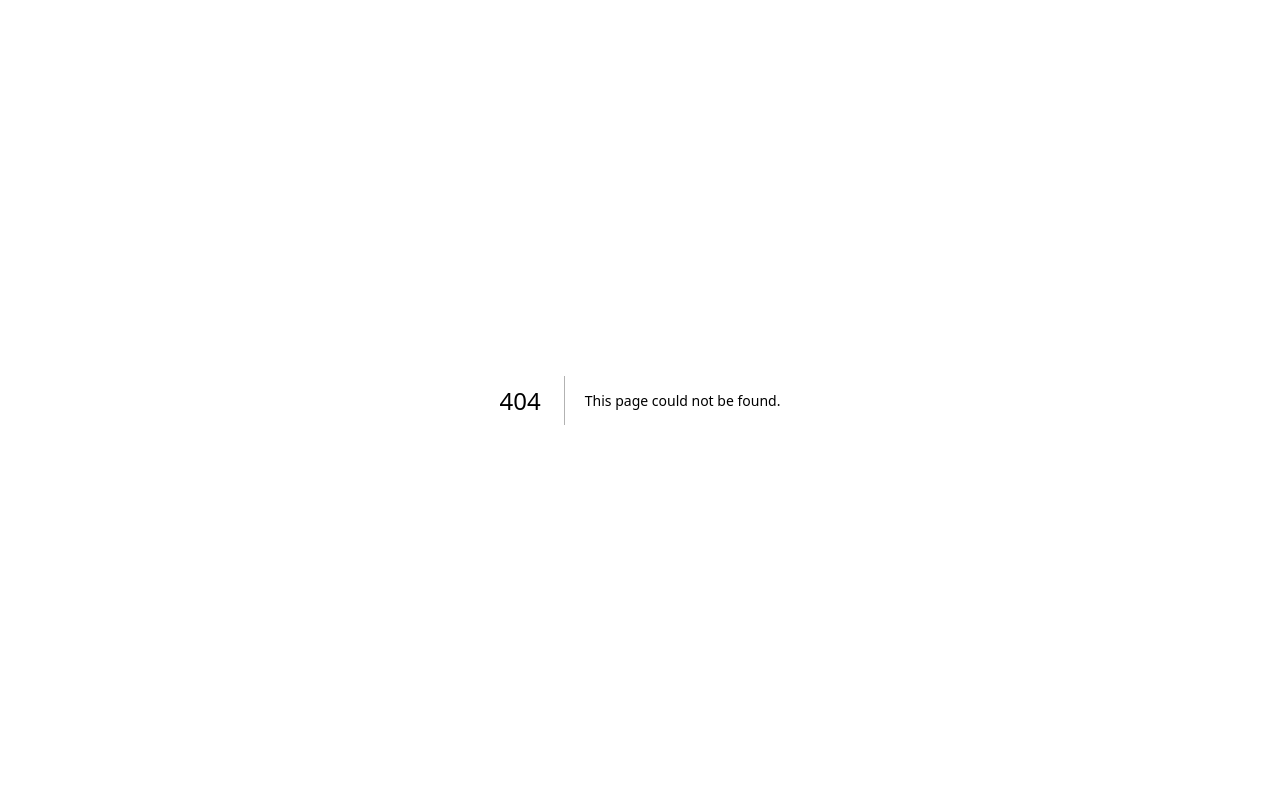
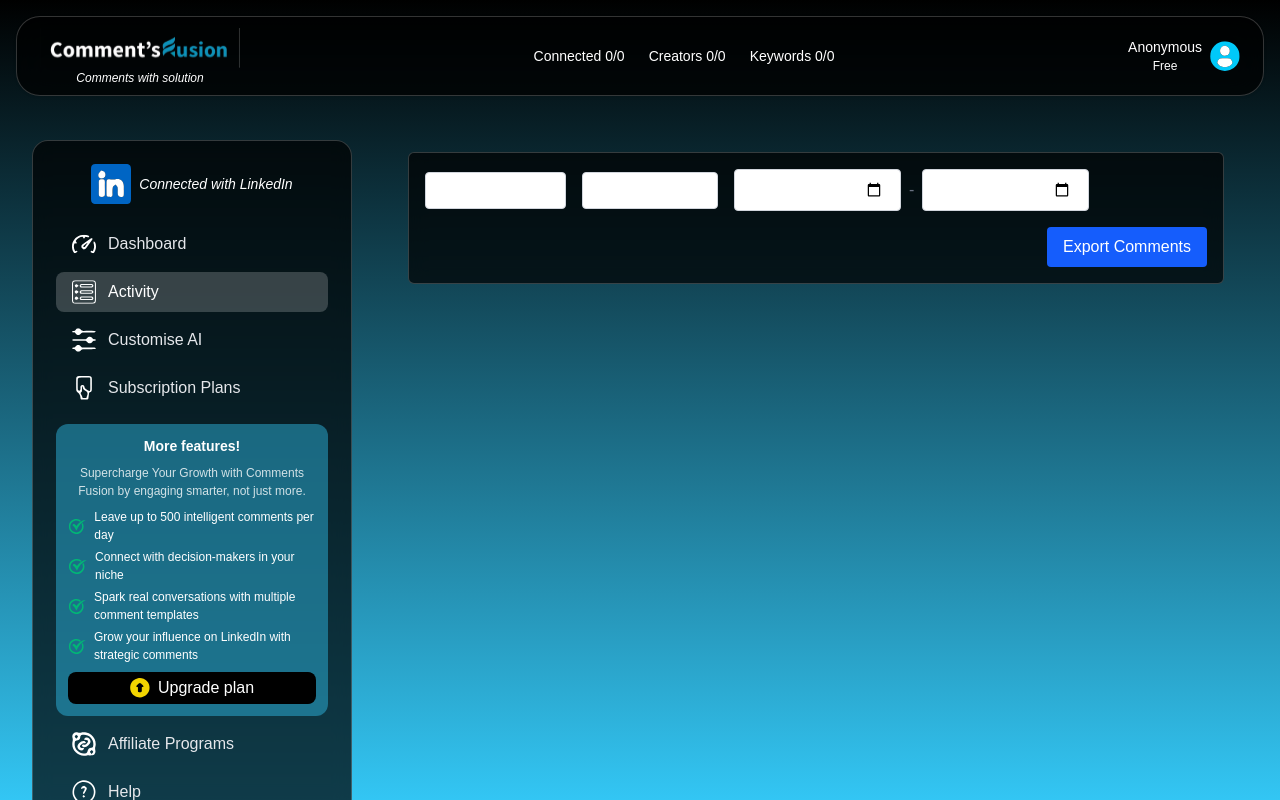
Before and after one commit to commentsfusion/commentsfusion, a Next.js app: page /activity in a window 1280 px wide. Before the commit this address had no page. Built offline with nearby package versions, Linux system fonts and the light colour scheme.

Commit message:
activity basic files

```diff
--- /dev/null
+++ b/src/app/activity/page.js
@@ -0,0 +1,65 @@
+"use client";
+
+import Layout from "../components/layout";
+import React from "react";
+import Image from "next/image";
+
+export default function Activity() {
+  return (
+    <Layout>
+      <div className="h-full p-4 relative">
+        {/* Top Bar */}
+        <div
+          className="flex flex-wrap items-center gap-4 bg-black/70 backdrop-blur-sm
+          border border-white/20
+          rounded-2xl p-4 rounded-md mb-4"
+        >
+          {/* All Accounts Dropdown */}
+          <div>
+            <select className="bg-white border border-gray-300 rounded px-4 py-2 focus:outline-none focus:ring focus:ring-blue-500">
+              <option>All accounts</option>
+              <option>Account A</option>
+              <option>Account B</option>
+            </select>
+          </div>
+
+          {/* All Statuses Dropdown */}
+          <div>
+            <select className="bg-white border border-gray-300 rounded px-4 py-2 focus:outline-none focus:ring focus:ring-blue-500">
+              <option>All statuses</option>
+              <option>Status A</option>
+              <option>Status B</option>
+            </select>
+          </div>
+
+          {/* Date Range Inputs (e.g., 04/03/2025 to 04/28/2025) */}
+          <div className="flex items-center gap-2">
+            <input
+              type="date"
+              defaultValue="2025-04-03"
+              className="bg-white border border-gray-300 rounded px-4 py-2 focus:outline-none focus:ring focus:ring-blue-500"
+            />
+            <span className="text-gray-500">-</span>
+            <input
+              type="date"
+              defaultValue="2025-04-28"
+              className="bg-white border border-gray-300 rounded px-4 py-2 focus:outline-none focus:ring focus:ring-blue-500"
+            />
+          </div>
+
+          {/* Export Comments Button */}
+          <button
+            type="button"
+            className="ml-auto bg-blue-600 text-white py-2 px-4 rounded hover:bg-blue-700 transition-colors"
+          >
+            Export Comments
+          </button>
+        </div>
+        {/* End Top Bar */}
+
+        {/* Main content area */}
+        <div>{/* Your page content goes here */}</div>
+      </div>
+    </Layout>
+  );
+}
--- a/src/app/customiseAI/page.js
+++ b/src/app/customiseAI/page.js
@@ -0,0 +1,104 @@
+"use client";
+
+import Layout from "../components/layout";
+import Head from "next/head";
+import React from "react";
+import Image from "next/image";
+
+const tones = [
+  {
+    title: "Enlightenment",
+    description:
+      "The above is a LinkedIn post, and I would like to comment on it to engage with the author. The author is a senior executive at a large enterprise. I have never met and spoken with the author before, so our engagement must be professional and casual. Please don’t be rude.",
+  },
+  {
+    title: "Insights",
+    description:
+      "The above is a LinkedIn post, and I would like to comment on it to engage with the author. The author is a senior executive at a large enterprise. I have messaged and emailed the author, so the engagement can be reasonably casual but must remain professional.",
+  },
+  {
+    title: "Self Intro",
+    description:
+      "The above is a LinkedIn post, and I would like to comment on it to engage with the author. The author is a senior executive at a large enterprise. I have messaged and emailed the author before, so the engagement can be reasonably casual but must remain professional.",
+  },
+  {
+    title: "Convert into DM",
+    description:
+      "The above is a LinkedIn post, and I would like to comment on it to engage with the author. The author is a senior executive at a large enterprise. I have never met and spoken with the author before, so our engagement must be professional and casual. Please don’t be rude.",
+  },
+];
+
+export default function CustomizeAI() {
+  return (
+    <Layout>
+      <Head>
+        <title>Customize AI</title>
+        <meta name="viewport" content="width=device-width, initial-scale=1" />
+      </Head>
+      <div className="h-full p-4 relative">
+        <div className="flex items-center justify-between mb-4">
+          <div className="flex items-center space-x-4">
+            <Image
+              src="/images/customise_AI/customiseAIIcon.svg"
+              alt="Customize AI"
+              width={30}
+              height={30}
+            />
+            <h1 className="text-4xl font-semibold text-white">Customize AI</h1>
+          </div>
+          <button
+            style={{ boxShadow: "0 2px 5px 5px #33C6F4" }}
+            className="inline-flex items-center justify-center space-x-2 bg-[#33C6F4] text-white w-[120px] h-[40px] rounded-[10px] font-medium text-base"
+          >
+            <Image
+              src="/images/customise_AI/plusIcon.svg"
+              alt="Tone icon"
+              width={16}
+              height={16}
+            />
+            <span>Add tone</span>
+          </button>
+        </div>
+
+        <p className="text-slate-300 mb-6">
+          Generate customized AI-driven tones to elevate your LinkedIn
+          communications.
+        </p>
+
+        <div className="grid grid-cols-1 sm:grid-cols-2 md:grid-cols-3 gap-6">
+          {tones.map((tone) => (
+            <div
+              key={tone.title}
+              className="flex flex-col bg-black/60 backdrop-blur-md border border-white/20 rounded-xl shadow-lg p-6 space-y-4 hover:shadow-xl transition-shadow"
+            >
+              <h3 className="flex items-center space-x-2 text-xl font-semibold text-white">
+                <Image
+                  src="/images/customise_AI/toneIcon.svg"
+                  alt="Tone icon"
+                  width={20}
+                  height={20}
+                />
+                <span>{tone.title}</span>
+              </h3>
+
+              <div className="bg-[#33C6F470]/44 rounded-lg p-4">
+                <p className="text-slate-100 text-sm">{tone.description}</p>
+              </div>
+            </div>
+          ))}
+
+          {/* Add tone card */}
+          <div className="flex flex-col items-center justify-center bg-black/60 backdrop-blur-md border border-white/20 rounded-xl shadow-lg p-6 cursor-pointer hover:shadow-xl transition-shadow space-y-2">
+            <Image
+              src="/images/customise_AI/addToneIcon.svg"
+              alt="Add tone"
+              width={40}
+              height={40}
+            />
+            <span className="text-lg font-medium">Add tone</span>
+          </div>
+        </div>
+      </div>
+    </Layout>
+  );
+}
```
